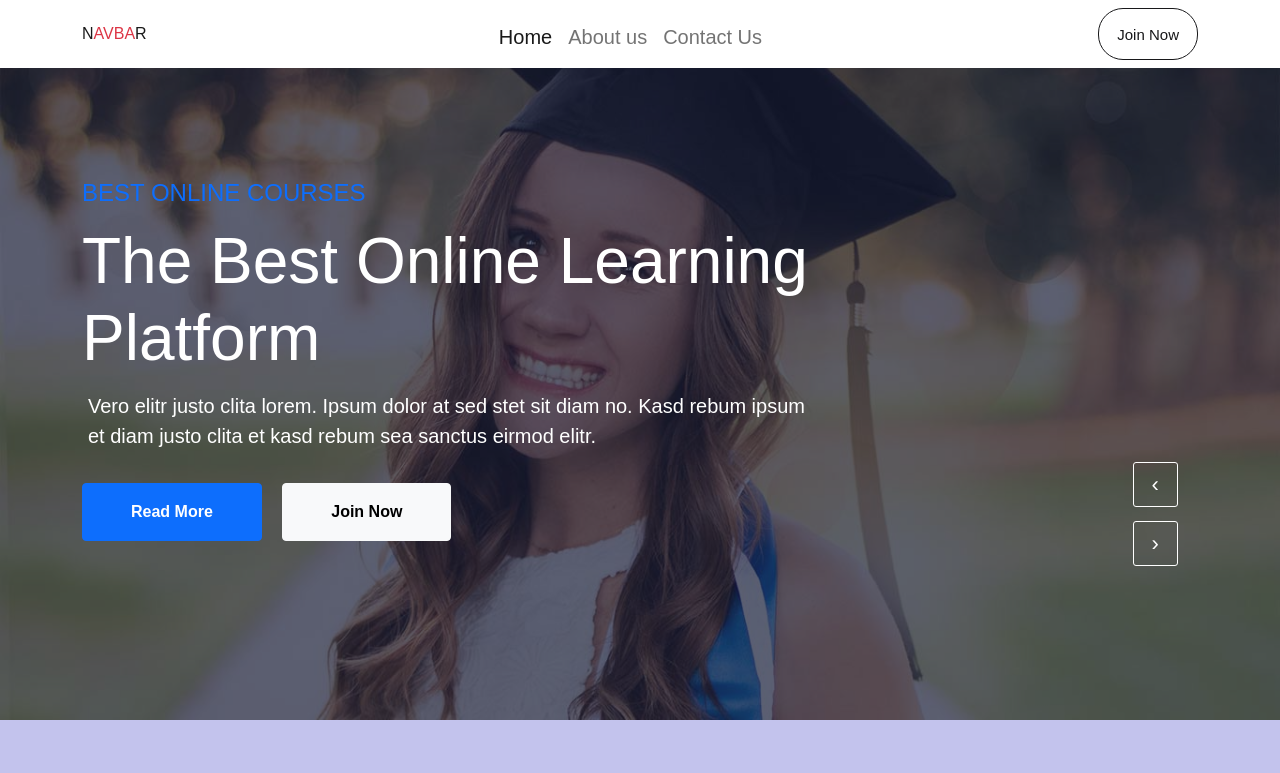
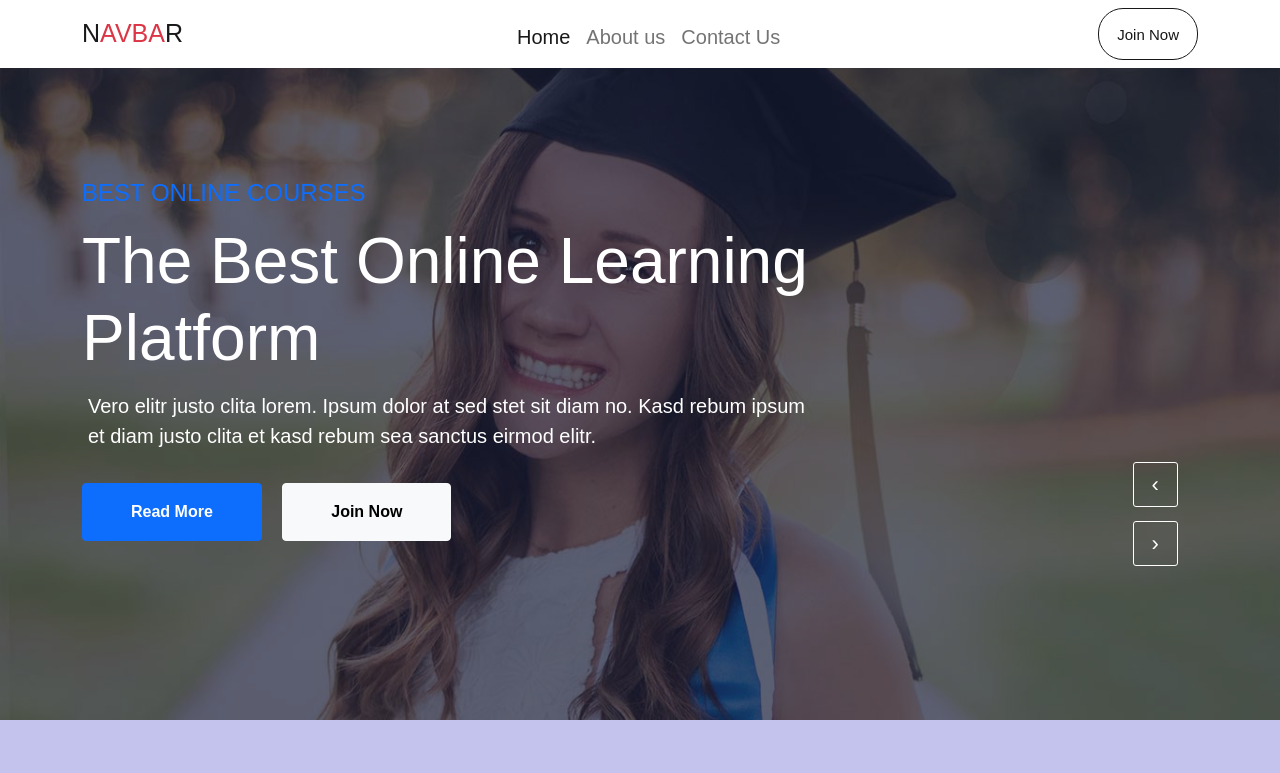
Before and after one commit to himans17/Edu-base, a plain HTML site: page index.html in a window 1280 px wide. Shown: the top 773 px of the page. Drawn offline with nearby package versions, Linux system fonts and the light colour scheme.

Commit message:
Navbar Changes

```diff
--- a/assets/style.css
+++ b/assets/style.css
@@ -33,9 +33,10 @@ body {
     font-size: 16px;
 }
 
-.navbar-brand {
-font-size: 20px;
+.navigation .navbar-brand {
+    font-size: 25px;
 }
+
 .navbar .collapse ul li a {
     position: relative;
 }
```
